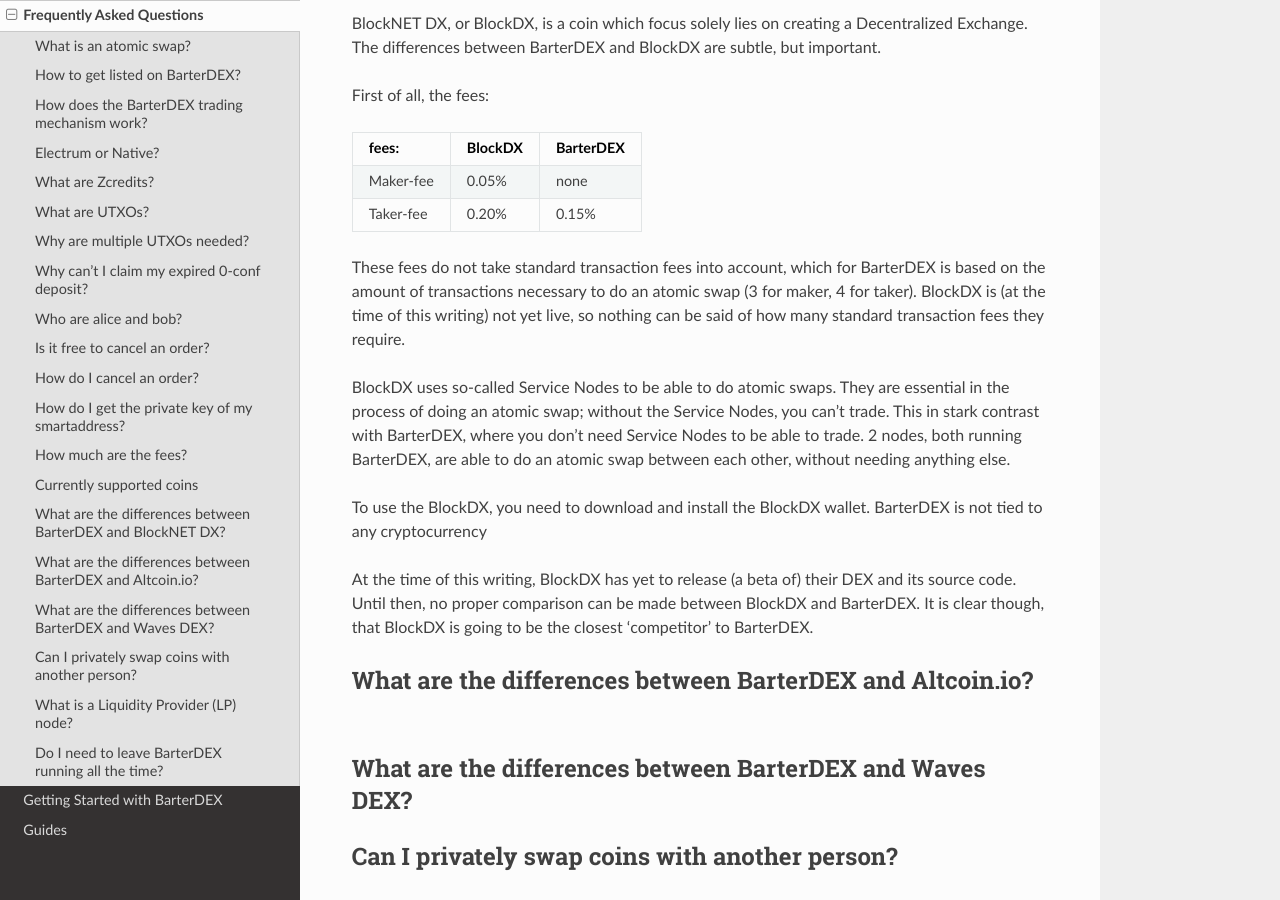
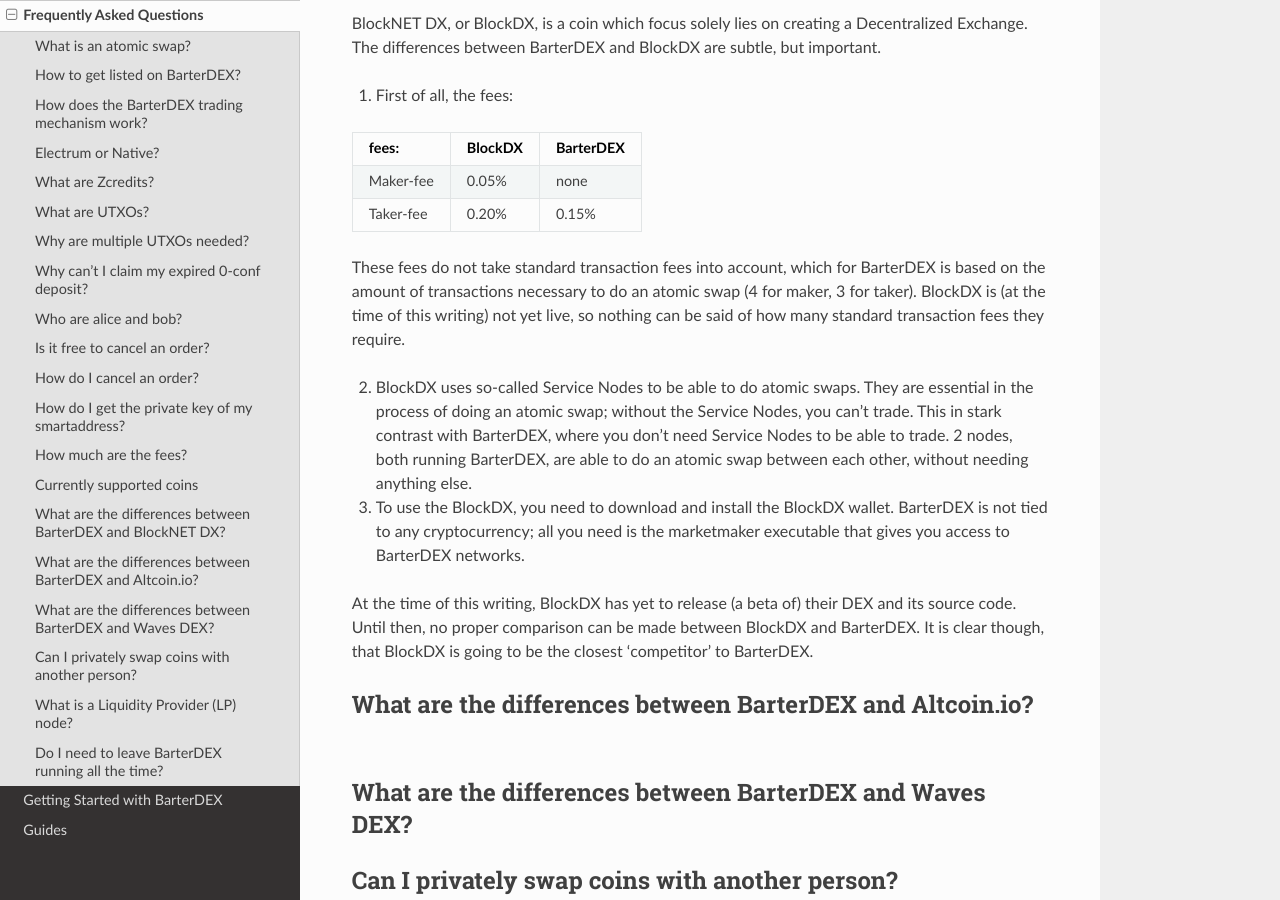
Before and after one commit to jorian/barterdexdocs, a Sphinx documentation site: the page built from docs/source/faq.rst, in a window 1280 px wide and 900 px high, scrolled down 4879 px. Built offline with Sphinx 7.4.7 and the Read the Docs theme 2.0.0, drawn with Linux system fonts in a browser that asks for light colours; some of the changed text lies outside the part shown.

Commit message:
fixed small errors

```diff
--- a/docs/source/faq.rst
+++ b/docs/source/faq.rst
@@ -185,11 +185,11 @@
 Taker-fee   0.20%   0.15%
 =========   ======= =========
 
-These fees do not take standard transaction fees into account, which for BarterDEX is based on the amount of transactions necessary to do an atomic swap (3 for maker, 4 for taker). BlockDX is (at the time of this writing) not yet live, so nothing can be said of how many standard transaction fees they require.
+These fees do not take standard transaction fees into account, which for BarterDEX is based on the amount of transactions necessary to do an atomic swap (4 for maker, 3 for taker). BlockDX is (at the time of this writing) not yet live, so nothing can be said of how many standard transaction fees they require.
 
-BlockDX uses so-called Service Nodes to be able to do atomic swaps. They are essential in the process of doing an atomic swap; without the Service Nodes, you can't trade. This in stark contrast with BarterDEX, where you don't need Service Nodes to be able to trade. 2 nodes, both running BarterDEX, are able to do an atomic swap between each other, without needing anything else.
+2. BlockDX uses so-called Service Nodes to be able to do atomic swaps. They are essential in the process of doing an atomic swap; without the Service Nodes, you can't trade. This in stark contrast with BarterDEX, where you don't need Service Nodes to be able to trade. 2 nodes, both running BarterDEX, are able to do an atomic swap between each other, without needing anything else.
 
-To use the BlockDX, you need to download and install the BlockDX wallet. BarterDEX is not tied to any cryptocurrency
+3. To use the BlockDX, you need to download and install the BlockDX wallet. BarterDEX is not tied to any cryptocurrency; all you need is the marketmaker executable that gives you access to BarterDEX networks.
 
 At the time of this writing, BlockDX has yet to release (a beta of) their DEX and its source code. Until then, no proper comparison can be made between BlockDX and BarterDEX. It is clear though, that BlockDX is going to be the closest 'competitor' to BarterDEX.
 
```
Also changed, not shown: other parts of docs/source/faq.rst (+2 -2 lines).
